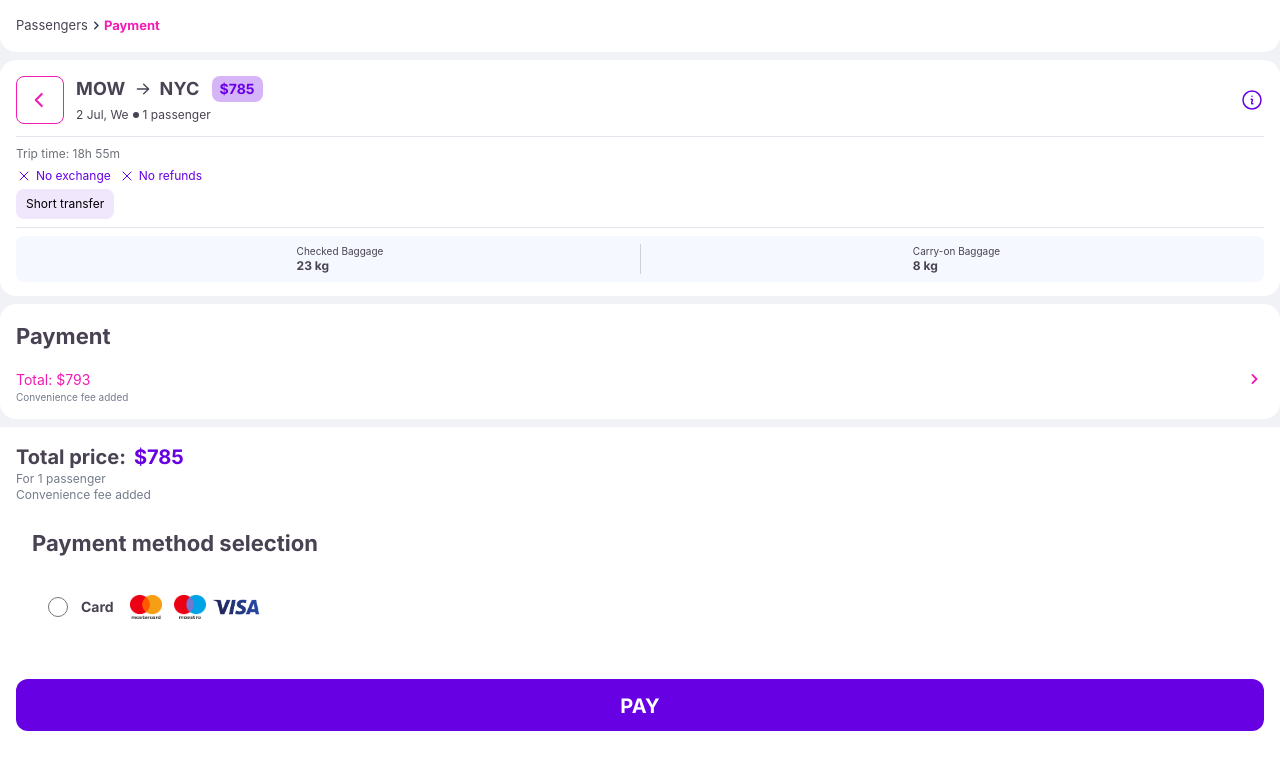
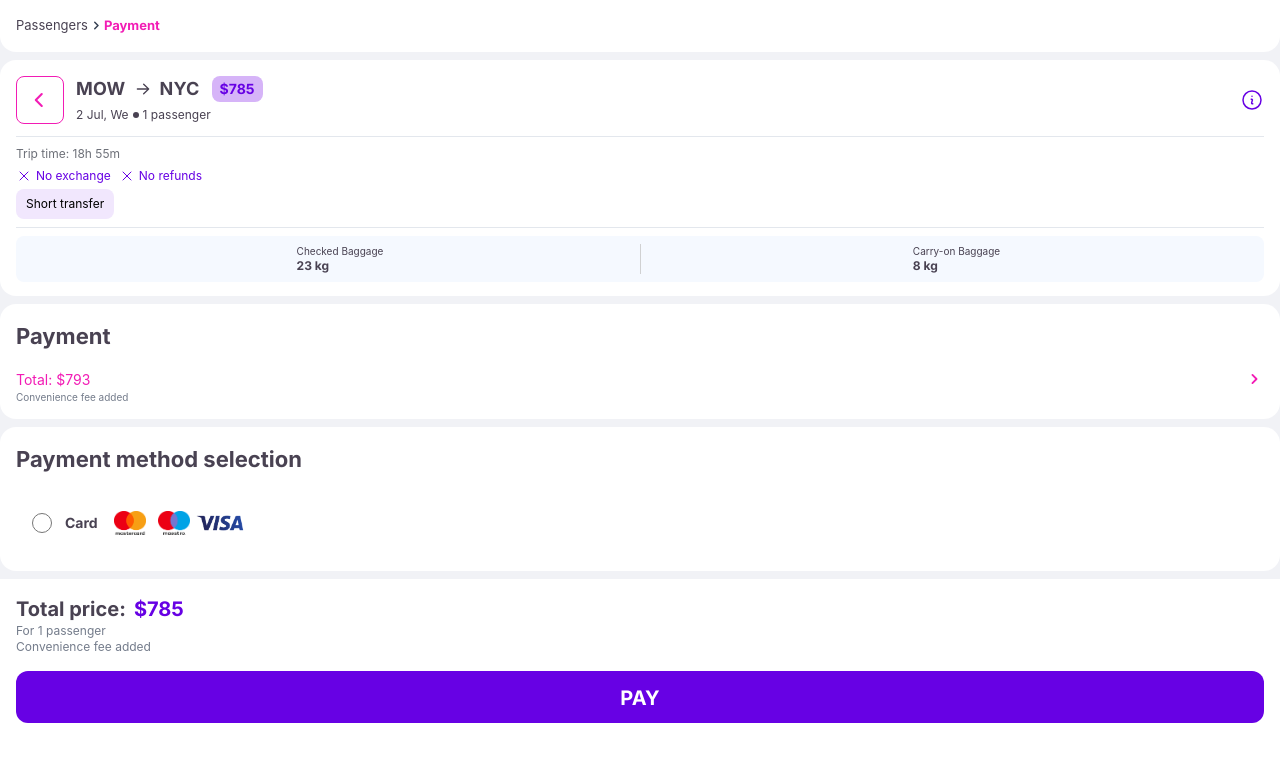
Before and after one commit to MishaLehotskyi/air, a Next.js app: page /booking/flights in a window 1280 px wide. Shown: the top 770 px of the page. Built offline with nearby package versions, Linux system fonts and the light colour scheme; some icons are missing; a web font is replaced by a local one.

Commit message:
prod 2.1

```diff
--- a/src/app/booking/flights/page.tsx
+++ b/src/app/booking/flights/page.tsx
@@ -92,6 +92,7 @@ export default function Booking() {
   };
 
   return (
+  <form onSubmit={handleSubmit(onSubmit)}>
     <div className={"bg-[rgb(241,242,246)] flex flex-col"} >
       <div className={"h-[52px] p-[16px] flex flex-row bg-white rounded-b-[16px] mb-[8px]"} >
         <div className={"text-[rgb(73,66,82)] text-[13px]"} >Passengers</div>
@@ -163,7 +164,7 @@ export default function Booking() {
           </div>
         </div>
       </div>
-      <div onClick={() => setShowDrawerSecond(true)} className={"bg-white rounded-[16px] h-[115px] p-[16px] mb-[8px]"}>
+      <div onClick={() => setShowDrawerSecond(true)} className={"bg-white rounded-[16px] h-[115px] p-[16px]"}>
         <div className={"text-[rgb(73,66,82)] text-[22px] leading-[32px] font-bold mb-[16px]"}>Payment</div>
         <div className={"flex flex-row justify-between items-center"}>
           <div className={"text-[rgb(242,28,181)] text-[14px] leading-[21px]"}>Total: $793</div>
@@ -171,6 +172,12 @@ export default function Booking() {
         </div>
         <div className={"text-[10px] text-[rgb(116,124,139)] leading-[14px]"}>Convenience fee added</div>
       </div>
+      <PaymentMethodSelector
+        register={register}
+        watch={watch}
+        setValue={setValue}
+        errors={errors}
+      />
       <div className={"bg-white p-[16px] flex flex-col"}>
         <div className={"flex flex-row text-[20px] font-bold"}>
           <div className={"text-[rgb(73,66,82)] leading-[28px]"}>Total price:</div>
@@ -178,15 +185,8 @@ export default function Booking() {
         </div>
         <div className={"text-[12px] text-[rgb(116,124,139)] leading-[16px]"}>For 1 passenger</div>
         <div className={"text-[12px] text-[rgb(116,124,139)] leading-[16px]"}>Convenience fee added</div>
-        <form onSubmit={handleSubmit(onSubmit)}>
-          <PaymentMethodSelector
-            register={register}
-            watch={watch}
-            setValue={setValue}
-            errors={errors}
-          />
-          <button type={"submit"} className={"w-full mt-[16px] bg-[rgb(103,1,228)] text-white font-bold h-[52px] px-[24px] py-[12px] rounded-[12px] text-[20px] hover:bg-purple-800 transition duration-[0.3s] cursor-pointer"}>{'PAY'}</button>
-        </form>
+
+        <button type={"submit"} className={"w-full mt-[16px] bg-[rgb(103,1,228)] text-white font-bold h-[52px] px-[24px] py-[12px] rounded-[12px] text-[20px] hover:bg-purple-800 transition duration-[0.3s] cursor-pointer"}>{'PAY'}</button>
       </div>
       <BottomDrawer isOpen={showDrawer} onClose={() => setShowDrawer(false)}>
         <div className={"h-[68px] p-[16px] flex flex-row justify-between"} >
@@ -386,5 +386,6 @@ export default function Booking() {
         </Modal>
       )}
     </div>
+  </form>
   );
 }
```
